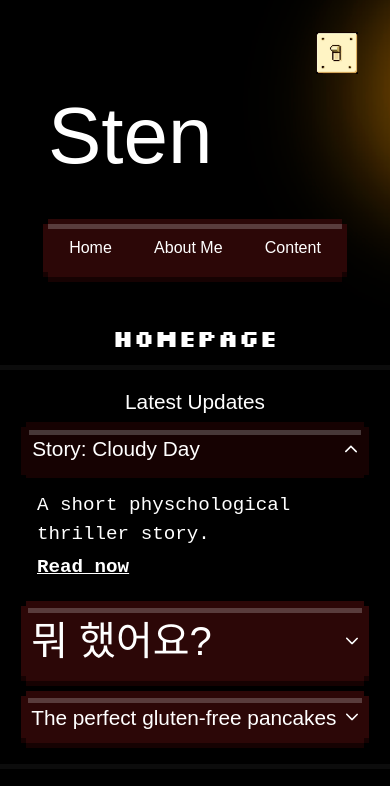
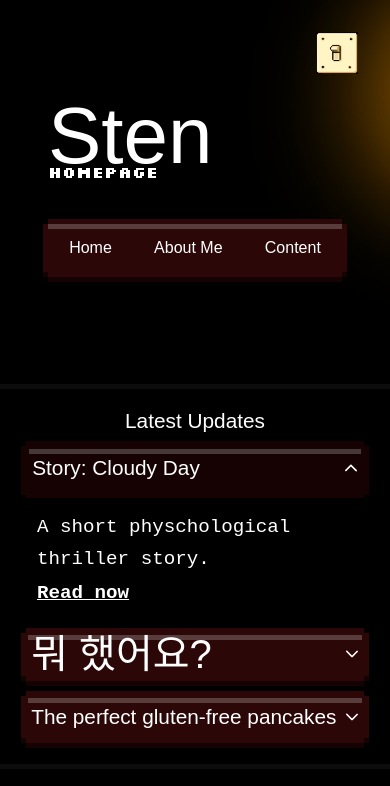
Before and after one commit to h-malm/sten, a Vue app in the folder website-app/: page / in a window 390 px wide. Shown: the top 786 px of the page. Built offline with nearby package versions, Linux system fonts and the light colour scheme; a web font is replaced by a local one.

Commit message:
Responsive design for navigation

```diff
--- a/website-app/src/index.css
+++ b/website-app/src/index.css
@@ -456,6 +456,12 @@ h1 {
     padding: 1rem 0rem;
   }
 
+  .page-header {
+    position: absolute;
+    top: 9rem;
+    font-size: 1rem;
+  }
+
   .pixelbutton {
     font-size: 1rem;
   }
@@ -472,4 +478,8 @@ h1 {
   h1 {
     margin: 0rem 2rem;
   }
+
+  .p-accordionpanel {
+    line-height: 2rem;
+  }
 }
```
